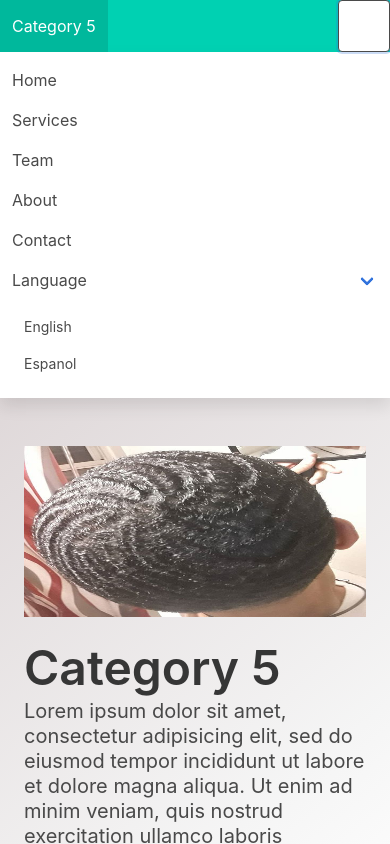
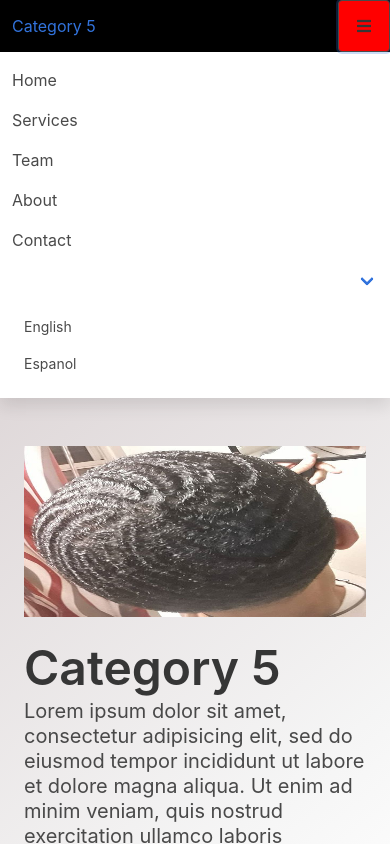
Before and after one commit to mflorence1989/catfive, a website: page index.html in a window 390 px wide. Both pictures are taken after a click on the button 364 px from the left and 26 px from the top of the page. Shown: the top 844 px of the page. Drawn offline with Linux system fonts and the light colour scheme.

Commit message:
design changes

```diff
--- a/index.html
+++ b/index.html
@@ -4,17 +4,29 @@
 <title>Category Five</title>
 <link rel="stylesheet" href="css/bulma.css">
 <link rel="stylesheet" href="https://use.fontawesome.com/releases/v5.6.3/css/all.css" integrity="sha384-UHRtZLI+pbxtHCWp1t77Bi1L4ZtiqrqD80Kn4Z8NTSRyMA2Fd33n5dQ8lWUE00s/" crossorigin="anonymous">
+<style type="text/css">
+.navbar{
+  background: black;
+}
+
+.navbar-link{
+  color:white;
+}
+.navbar-burger{
+  background:red;
+}
+
+}
+</style>
 </head>
 
 <body>
-  <nav class="navbar is-primary" role="navigation" aria-label="Main navigation">
+  <nav class="navbar " role="navigation" aria-label="Main navigation">
     <div class="container">
       <div class="navbar-brand">
         <a href="index.html" class="navbar-item">Category 5</a>
         <button class="button navbar-burger" data-target="navMenu">
-          <span></span>
-          <span></span>
-          <span></span>
+          <i class="fas fa-bars"></i>
         </button>
         </div>
         <div class="navbar-menu" id="navMenu">
```
